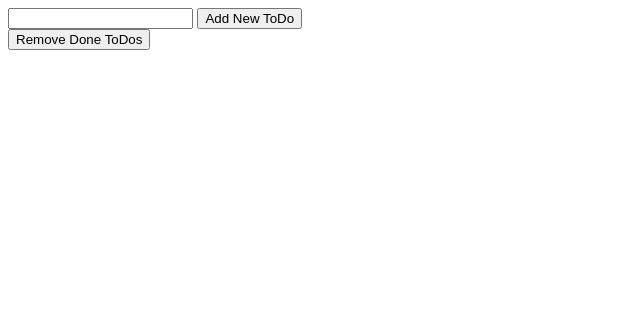
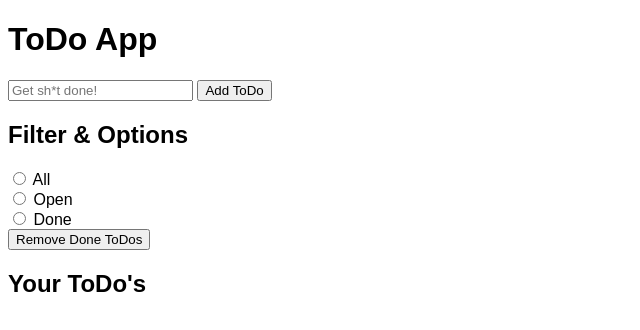
Before and after one commit to kiraGit67/coding-foundation-live-session, a plain HTML site: page todo-app-with-stage-management/index.html in a window 1280 px wide. Shown: the whole page, without its empty margins (0-640 px from the left). Drawn offline with Linux system fonts and the light colour scheme.

Commit message:
feat: adds html structure to the body of index.html

```diff
--- a/todo-app-with-stage-management/index.html
+++ b/todo-app-with-stage-management/index.html
@@ -10,17 +10,48 @@
 </head>
 
 <body>
+    <header class="main-header">
+        <h1>ToDo App</h1>
+    </header>
+    <main>
+        <section id="adding-section">
             <!-- benötigte Elemente für die ToDo App -->
             <form action="" method="GET" id="add-toDo-form">
-        <input type="text" id="new-toDo-input">
-        <button id="add-new-toDo">Add New ToDo</button>
+                <input type="text" id="new-toDo-input" placeholder="Get sh*t done!">
+                <button id="add-new-toDo">Add ToDo</button>
             </form>
+        </section>
+        <section id="filter-section">
+            <header class="section-header">
+                <h2>Filter & Options</h2>
+            </header>
+            <div id="options">
+                <div>
+                    <input type="radio" name="filter" id="all" value="all" class="custom-button" />
+                    <label for="all"><span>All</span></label>
+                </div>
+                <div>
+                    <input type="radio" name="filter" id="open" value="all" class="custom-button" />
+                    <label for="open"><span>Open</span></label>
+                </div>
+                <div>
+                    <input type="radio" name="filter" id="done" value="all" class="custom-button" />
+                    <label for="done"><span>Done</span></label>
+                </div>
                 <button id="remove-done-toDos">Remove Done ToDos</button>
+            </div>
+        </section>
+        <section id="list-section">
+            <header class="section-header">
+                <h2>Your ToDo's</h2>
+            </header>
             <ul id="toDoList">
                 <!--
                 <li><input type="checkbox">Learn HTML</li>
                 -->
             </ul>
+        </section>
+    </main>
     <script src="script.js"></script>
 </body>
 
```
Lines whose indentation alone changed are shown as unchanged.
